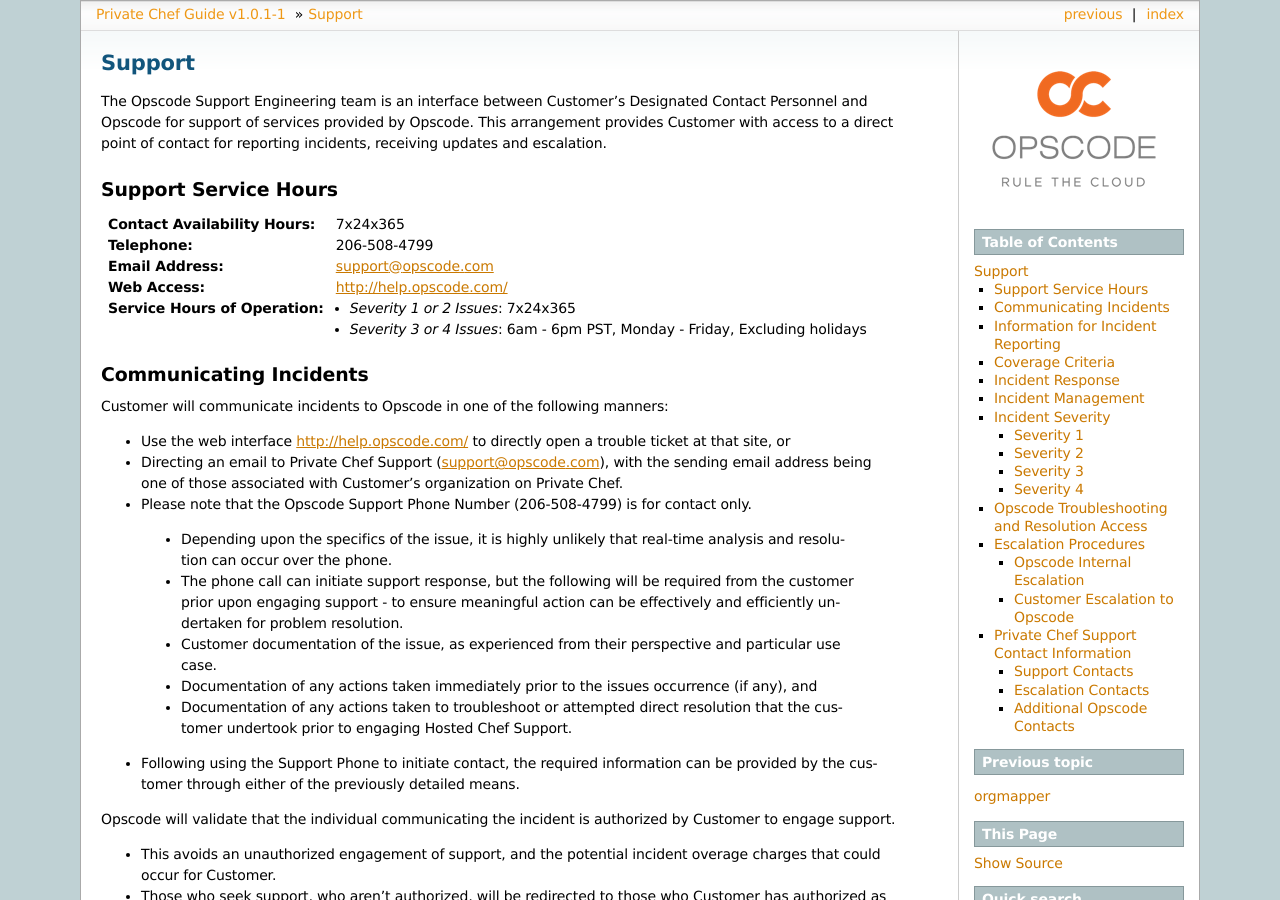
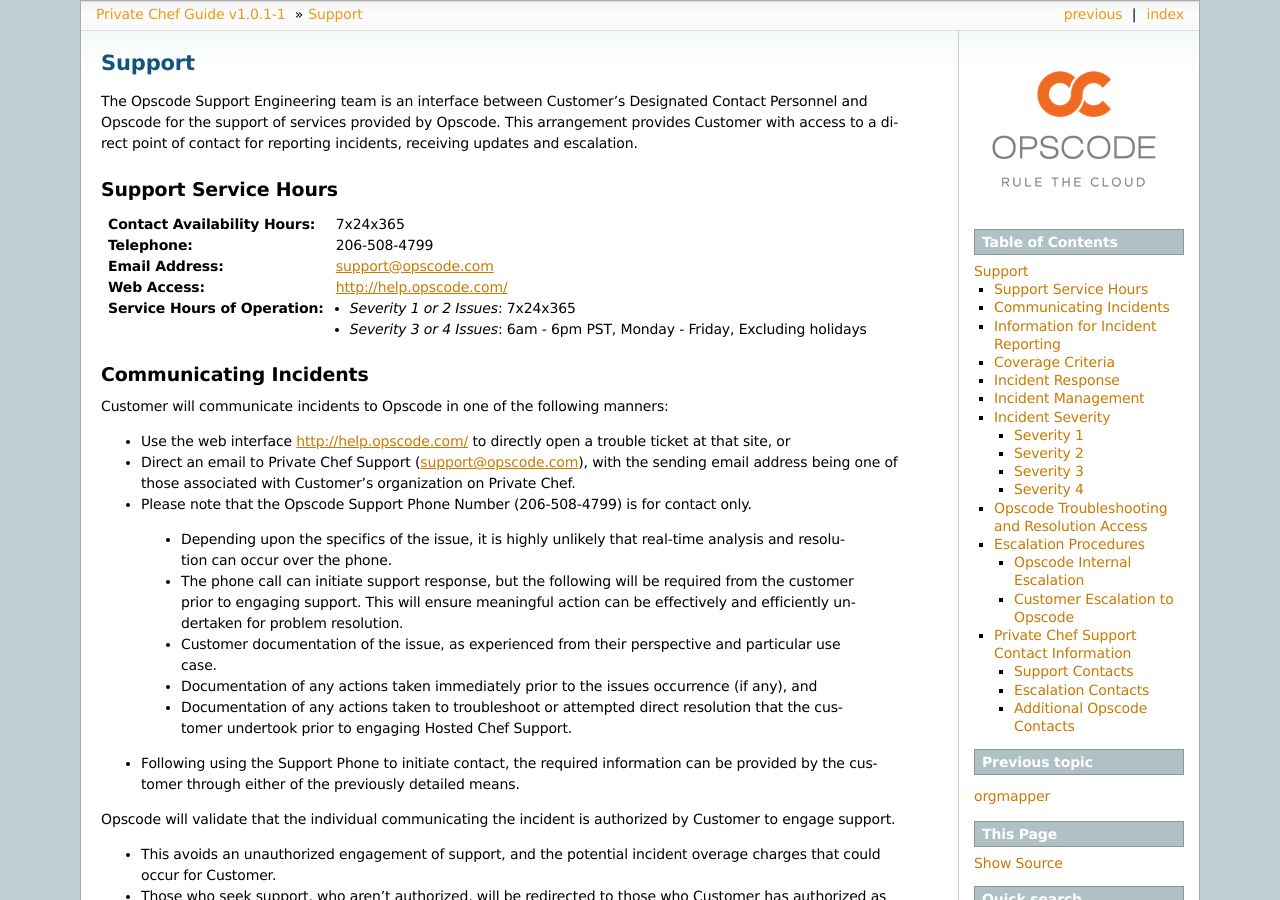
Before and after one commit to chef-boneyard/private-chef-administration, a Sphinx documentation site: the page built from source/support.rst, in a window 1280 px wide and 900 px high. Built offline with Sphinx 7.4.7, drawn with Linux system fonts in a browser that asks for light colours; some of the changed text lies outside the part shown.

Commit message:
Typos and small construction tuneup

```diff
--- a/source/administration/high_availability.rst
+++ b/source/administration/high_availability.rst
@@ -381,13 +381,13 @@
 bringing Private Chef back online.
 
 Running a fast network between the BE1 and BE2 hosts, and keeping it full
-throttle for drdb transfers, will go a long way to mitigating the damage done
+throttle for drbd transfers, will go a long way to mitigating the damage done
 in the event of a loss of the Primary from and unsynced cluster.
 
 Scenario 5
 ~~~~~~~~~~
 
-Sometimes drdb hedges its bets, and puts both nodes in a pair into Secondary
+Sometimes drbd hedges its bets, and puts both nodes in a pair into Secondary
 mode.  When this happens, you can look at the contents of :file:`/proc/drbd` on
 both hosts and see if either of them is showing out of sync.  If they are both
 “oos:0”, just pick one and promote it to Primary with the above
--- a/source/engagement/onsite.rst
+++ b/source/engagement/onsite.rst
@@ -22,7 +22,7 @@
 ----------------------------
 
 Once the consultants have ensured the prerequisites are met, the installation
-of Private Chef will begin. The servers will be connected to the Hosted Chef,
+of Private Chef will begin. The servers will be connected to the Hosted Chef service,
 in order to build and configure the services.
 
 Configuration of HA Services
--- a/source/engagement/preinstall.rst
+++ b/source/engagement/preinstall.rst
@@ -10,7 +10,7 @@
 The Pre-Installation Questionnaire provides Opscode with information that often
 streamlines the installation process, and ensures a smooth on-site delivery.
 The questions are delivered as messages within your project portal. To access
-the them:
+the messages:
 
 1. Log in to the Client Portal
 2. Click the “Message” tab
--- a/source/support.rst
+++ b/source/support.rst
@@ -6,7 +6,7 @@
   pair: support; contact information
 
 The Opscode Support Engineering team is an interface between Customer’s
-Designated Contact Personnel and Opscode for support of services provided by
+Designated Contact Personnel and Opscode for the support of services provided by
 Opscode.  This arrangement provides Customer with access to a direct point of
 contact for reporting incidents, receiving updates and escalation.
 
@@ -28,13 +28,13 @@
 
 *	Use the web interface http://help.opscode.com/ to directly open a trouble ticket at that site, or
 
-*	Directing an email to Private Chef Support (support@opscode.com), with the sending email address being one of those associated with Customer's organization on Private Chef.
+*	Direct an email to Private Chef Support (support@opscode.com), with the sending email address being one of those associated with Customer's organization on Private Chef.
 
 *	Please note that the Opscode Support Phone Number (206-508-4799) is for contact only.
 
   *	Depending upon the specifics of the issue, it is highly unlikely that real-time analysis and resolution can occur over the phone.
 
-  *	The phone call can initiate support response, but the following will be required from the customer prior upon engaging support - to ensure meaningful action can be effectively and efficiently undertaken for problem resolution.
+  *	The phone call can initiate support response, but the following will be required from the customer prior to engaging support. This will ensure meaningful action can be effectively and efficiently undertaken for problem resolution.
 
   *	Customer documentation of the issue, as experienced from their perspective and particular use case.
 
```
Also changed, not shown: other parts of source/support.rst (+1 -1 lines).
